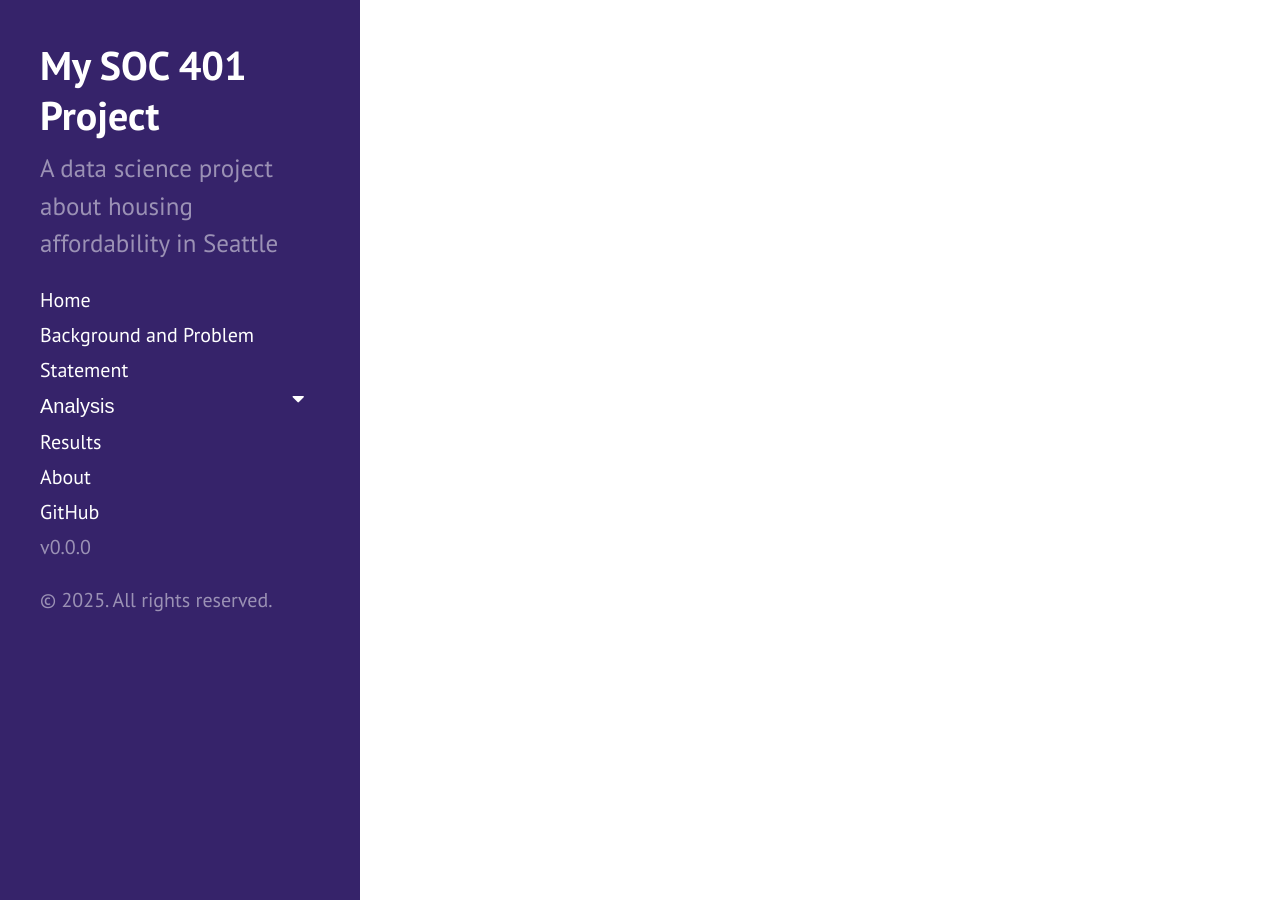
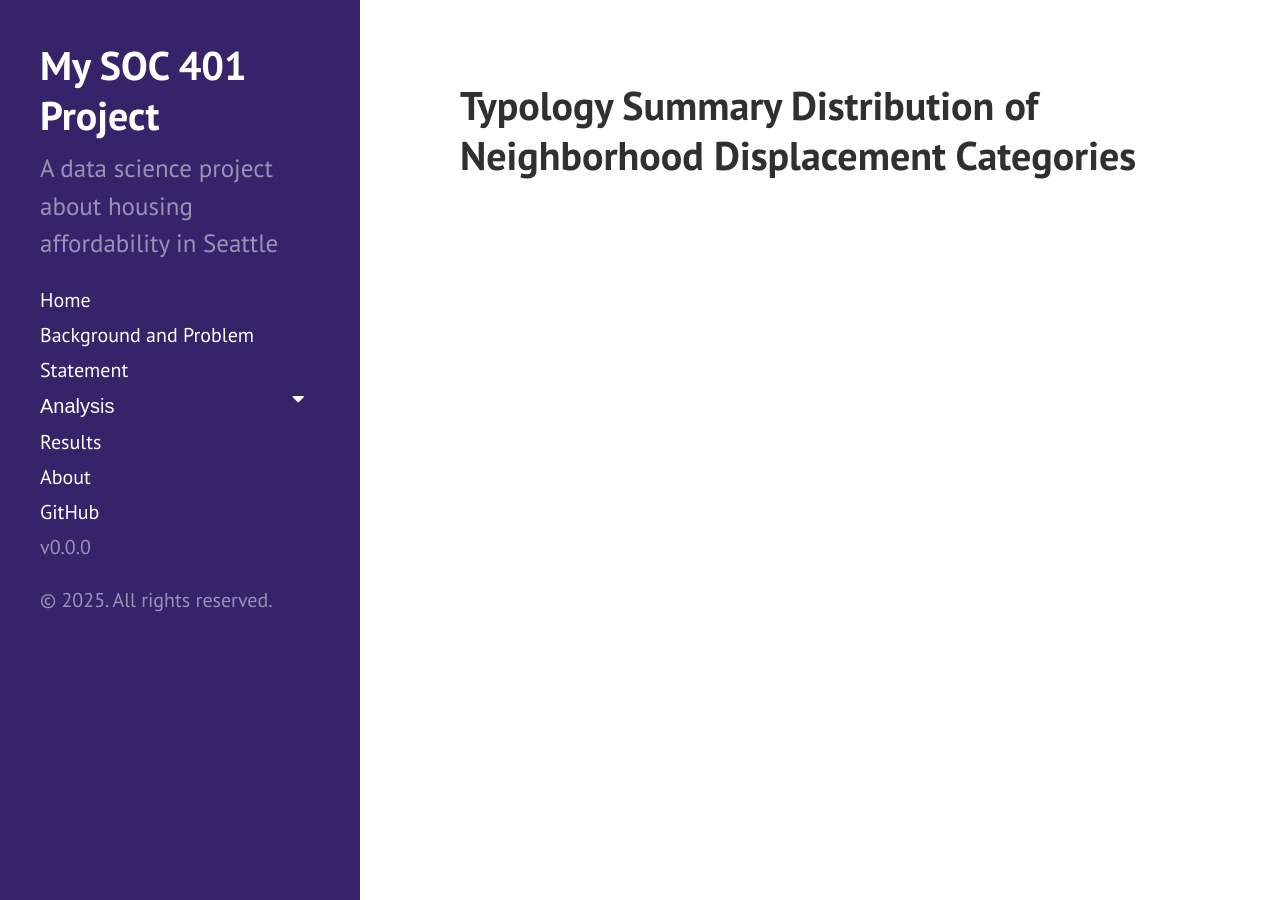
Before and after one commit to ymzakaria/soc401-ymzakaria, a Jekyll site: the page built from dashboard1.md, in a window 1280 px wide. Built offline with Jekyll 4.4.1, drawn with Linux system fonts in a browser that asks for light colours; our own code applies the rules of GitHub Pages for plain Markdown files.

Commit message:
Update dashboard1.md

```diff
--- a/dashboard1.md
+++ b/dashboard1.md
@@ -1,4 +1,4 @@
 ---
 layout: page
-title: Typology Summary: Distribution of Neighborhood Displacement Categories
+title: Typology Summary Distribution of Neighborhood Displacement Categories
 ---
```
